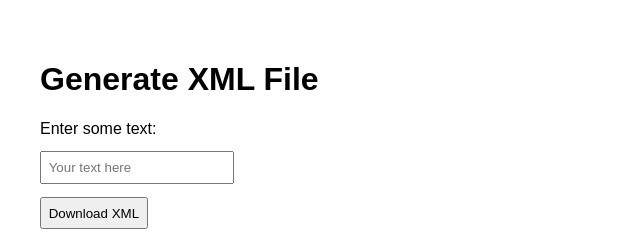
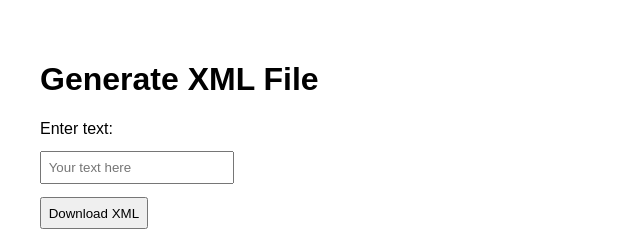
Before and after one commit to jknaut/test-project, a plain HTML site: page index.html in a window 1280 px wide. Shown: the full height of the page, 0-640 px from the left. Drawn offline with Linux system fonts and the light colour scheme.

Commit message:
Small text change

```diff
--- a/index.html
+++ b/index.html
@@ -16,7 +16,7 @@
 </head>
 <body>
   <h1>Generate XML File</h1>
-  <label for="userInput">Enter some text:</label><br>
+  <label for="userInput">Enter text:</label><br>
   <input type="text" id="userInput" placeholder="Your text here"><br>
   <button id="downloadBtn">Download XML</button>
 
```
